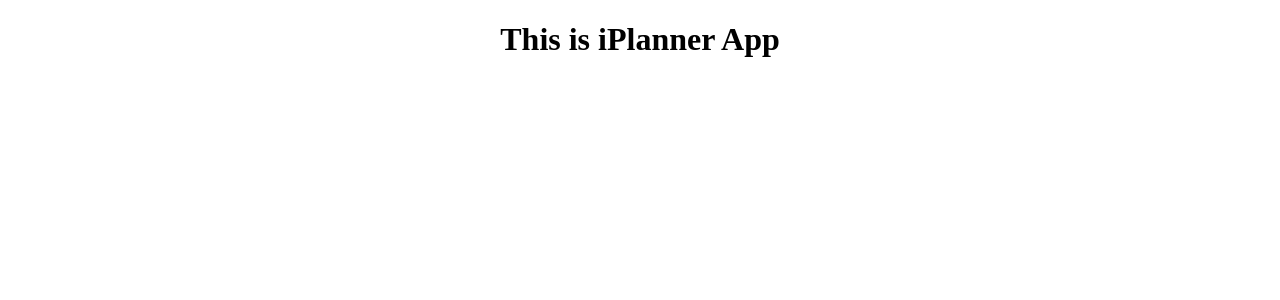
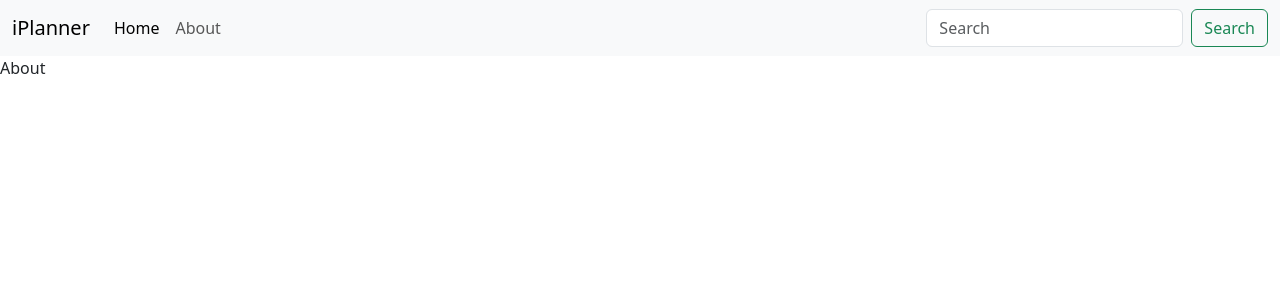
Before and after one commit to AmmaraKhan19/iplanner, a React (Create React App) app in the folder client/: page /about in a window 1280 px wide. Shown: the top 300 px of the page. Built offline with nearby package versions, Linux system fonts and the light colour scheme.

Commit message:
Navbar and Routes

```diff
--- a/client/public/index.html
+++ b/client/public/index.html
@@ -1,5 +1,6 @@
 <!DOCTYPE html>
 <html lang="en">
+
 <head>
   <meta charset="utf-8" />
   <link rel="icon" href="%PUBLIC_URL%/favicon.ico" />
@@ -8,9 +9,18 @@
   <meta name="description" content="Web site created using create-react-app" />
   <link rel="apple-touch-icon" href="%PUBLIC_URL%/logo192.png" />
   <link rel="manifest" href="%PUBLIC_URL%/manifest.json" />
-    <title>iPlanner</title>
+  <!-- Bootstrap CSS -->
+  <link href="https://cdn.jsdelivr.net/npm/bootstrap@5.3.0-alpha1/dist/css/bootstrap.min.css" rel="stylesheet"
+    integrity="sha384-GLhlTQ8iRABdZLl6O3oVMWSktQOp6b7In1Zl3/Jr59b6EGGoI1aFkw7cmDA6j6gD" crossorigin="anonymous" />
+  <title>iPlanner - Your notes on the cloud</title>
 </head>
+
 <body>
   <div id="root"></div>
+  <!-- Bootstrap Bundle with popper -->
+  <script src="https://cdn.jsdelivr.net/npm/bootstrap@5.3.0-alpha1/dist/js/bootstrap.bundle.min.js"
+    integrity="sha384-w76AqPfDkMBDXo30jS1Sgez6pr3x5MlQ1ZAGC+nuZB+EYdgRZgiwxhTBTkF7CXvN"
+    crossorigin="anonymous"></script>
 </body>
+
 </html>
--- a/client/src/App.js
+++ b/client/src/App.js
@@ -1,10 +1,20 @@
+import React from "react";
 import './App.css';
-
+import {BrowserRouter as Router, Routes, Route} from "react-router-dom";
+import Navbar from "./components/Navbar";
+import { Home } from "./components/Home";
+import { About } from "./components/About";
 function App() {
   return (
-    <div className="App">
-      <h1>This is iPlanner App</h1>
-    </div>
+  <>
+    <Router>
+      <Navbar/>
+      <Routes>
+          <Route element={<Home />} exact path="/" />
+          <Route element={<About />} exact path="/about" />
+        </Routes>
+    </Router>
+  </>
   );
 }
 
--- /dev/null
+++ b/client/src/components/About.js
@@ -0,0 +1,11 @@
+import React from 'react'
+
+export const About = () => {
+  return (
+     <div>
+          About
+     </div>
+  )
+}
+
+export default About;
--- /dev/null
+++ b/client/src/components/Home.js
@@ -0,0 +1,11 @@
+import React from 'react'
+
+export const Home = () => {
+  return (
+     <div>
+          Home
+     </div>
+  )
+}
+
+export default Home;
--- /dev/null
+++ b/client/src/components/Navbar.js
@@ -0,0 +1,31 @@
+import React from 'react';
+import { Link } from "react-router-dom";
+
+const Navbar = () => {
+  return (
+     <nav className="navbar navbar-expand-lg bg-body-tertiary">
+          <div className="container-fluid">
+               <Link className="navbar-brand" to="/">iPlanner</Link>
+               <button className="navbar-toggler" type="button" data-bs-toggle="collapse" data-bs-target="#navbarSupportedContent" aria-controls="navbarSupportedContent" aria-expanded="false" aria-label="Toggle navigation">
+                    <span className="navbar-toggler-icon"></span>
+               </button>
+               <div className="collapse navbar-collapse" id="navbarSupportedContent">
+                    <ul className="navbar-nav me-auto mb-2 mb-lg-0">
+                         <li className="nav-item">
+                              <Link className="nav-link active" aria-current="page" to="/">Home</Link>
+                         </li>
+                         <li className="nav-item">
+                              <Link className="nav-link" to="/about">About</Link>
+                         </li>
+                    </ul>
+                    <form className="d-flex" role="search">
+                         <input className="form-control me-2" type="search" placeholder="Search" aria-label="Search" />
+                         <button className="btn btn-outline-success" type="submit">Search</button>
+                    </form>
+               </div>
+          </div>
+     </nav>
+  )
+}
+
+export default Navbar;
```
Lines whose indentation alone changed are shown as unchanged.
